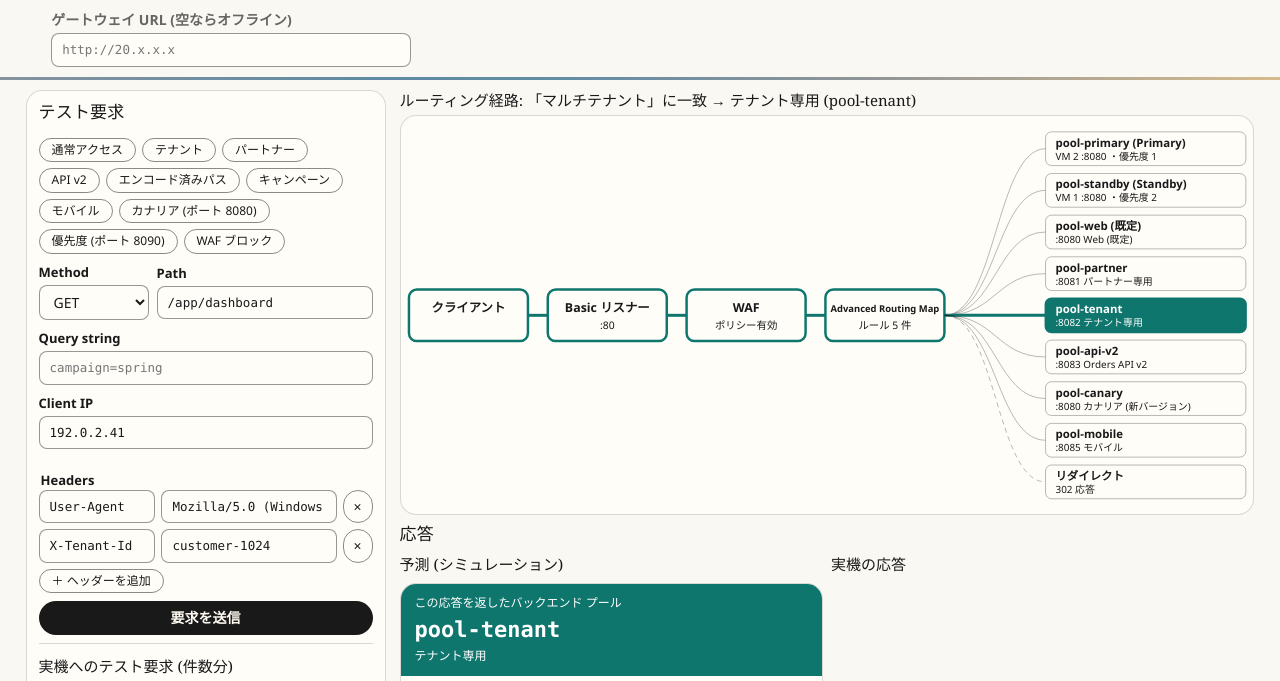
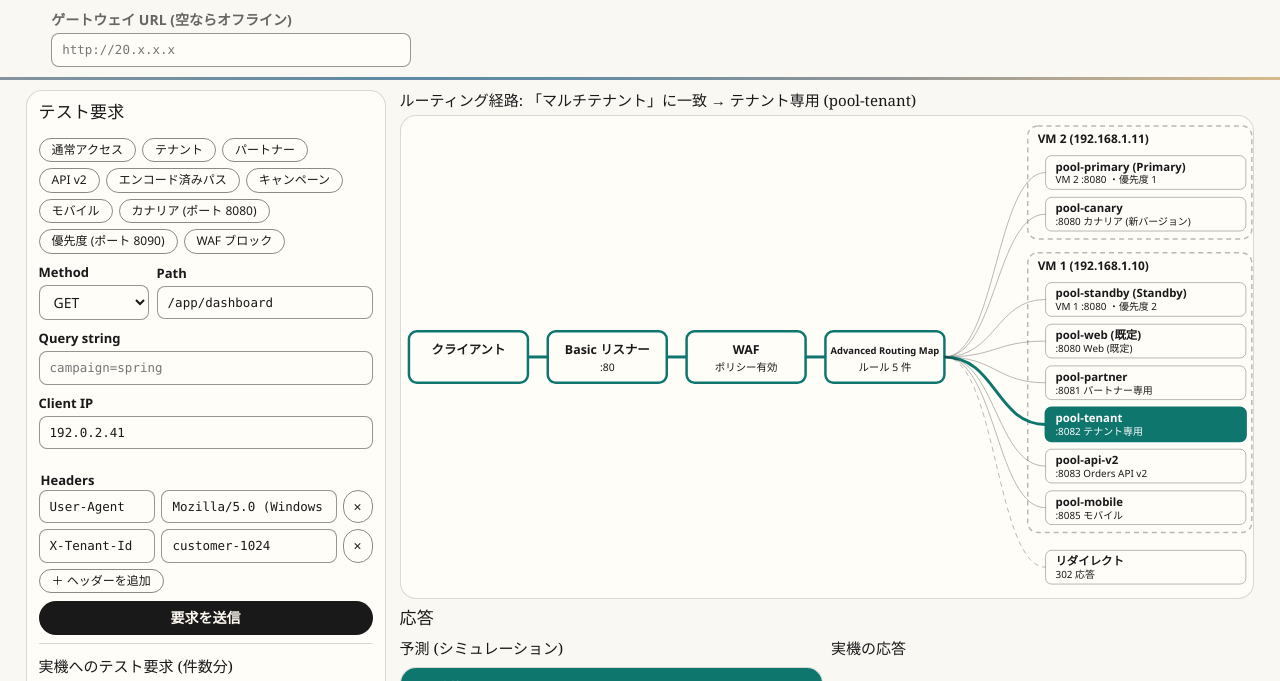
Before and after one commit to koudaiii/agw-advanced-routing-demo, a plain HTML site: page agw-routing-simulator.html in a window 1280 px wide. Shown: the part 41-722 px from the top of the page. Drawn offline with Linux system fonts and the light colour scheme.

Commit message:
feat: 経路図のプールを VM 1 / VM 2 の枠で囲む
VM 2 (192.168.1.11) の枠に pool-primary と pool-canary、VM 1 (192.168.1.10) の枠に pool-standby と残りのプールを入れる。リダイレクトは枠の外。ヘッドレス Chrome で描画を確認。

Co-Authored-By: Claude Haiku 5.5 <noreply@anthropic.com>

```diff
--- a/agw-routing-simulator.html
+++ b/agw-routing-simulator.html
@@ -626,10 +626,30 @@ function renderDiagram() {
     { id: "pool-primary", t: "pool-primary (Primary)", sub: "VM 2 :8080 ・優先度 1", color: "#b45309" },
     { id: "pool-standby", t: "pool-standby (Standby)", sub: "VM 1 :8080 ・優先度 2", color: "#475569" },
   ];
-  const targets = priorityPools.concat(
-    POOLS.map((p) => ({ id: p.id, t: p.id + (p.id === cfg.defaultPool ? " (既定)" : ""), sub: `:${p.port} ${p.label}` })),
-    [{ id: "__redirect", t: "リダイレクト", sub: "302 応答" }]);
-  const rowH = 42, top = 12, H = top * 2 + targets.length * rowH, mid = H / 2;
+  const rowOf = (id) => {
+    const pp = priorityPools.find((x) => x.id === id);
+    if (pp) return pp;
+    const p = POOLS.find((x) => x.id === id);
+    return { id: p.id, t: p.id + (p.id === cfg.defaultPool ? " (既定)" : ""), sub: `:${p.port} ${p.label}` };
+  };
+  // VM ごとに枠で囲む: VM 2 = pool-primary と pool-canary、VM 1 = pool-standby と残りのプール
+  const vmGroups = [
+    { label: "VM 2 (192.168.1.11)", rows: ["pool-primary", "pool-canary"].map(rowOf) },
+    { label: "VM 1 (192.168.1.10)", rows: ["pool-standby", "pool-web", "pool-partner", "pool-tenant", "pool-api-v2", "pool-mobile"].map(rowOf) },
+  ];
+  const rowH = 42, groupGap = 14, frameHead = 26;
+  const frames = [];
+  let cursor = 10;
+  for (const g of vmGroups) {
+    const y0 = cursor, rowStart = y0 + frameHead;
+    g.rows.forEach((t, i) => { t.y = rowStart + i * rowH + rowH / 2; });
+    const y1 = rowStart + g.rows.length * rowH + 4;
+    frames.push({ label: g.label, x: 632, y: y0, w: 226, h: y1 - y0 });
+    cursor = y1 + groupGap;
+  }
+  const redirect = { id: "__redirect", t: "リダイレクト", sub: "302 応答", y: cursor + rowH / 2 };
+  const targets = vmGroups.flatMap((g) => g.rows).concat([redirect]);
+  const H = cursor + rowH + 10, mid = H / 2;
   svg.setAttribute("viewBox", `0 0 860 ${H}`);
   const summary = ev ? describe(d, cfg) : "テスト要求を送信すると経路が表示されます";
   svg.append(s("title", { id: "dgT" }, "要求のルーティング経路図"), s("desc", { id: "dgD" }, summary));
@@ -658,8 +678,12 @@ function renderDiagram() {
     svg.append(s("text", { x: g.x + 60, y: mid - 3, "text-anchor": "middle", "font-size": g.l.length > 12 ? 9.5 : 12.5, "font-weight": 700, fill: "var(--fg)" }, g.l));
     svg.append(s("text", { x: g.x + 60, y: mid + 14, "text-anchor": "middle", "font-size": 10.5, fill: "var(--fg)" }, g.sub));
   });
-  targets.forEach((t, i) => {
-    const y = top + i * rowH + rowH / 2;
+  frames.forEach((f) => {
+    svg.append(s("rect", { x: f.x, y: f.y, width: f.w, height: f.h, rx: 10, fill: "none", stroke: "var(--line)", "stroke-width": 1.5, "stroke-dasharray": "5 4" }));
+    svg.append(s("text", { x: f.x + 10, y: f.y + 17, "font-size": 12, "font-weight": 700, fill: "var(--fg)" }, f.label));
+  });
+  targets.forEach((t) => {
+    const y = t.y;
     const hit = (t.id === "__redirect" && d && d.kind === "redirect") || hitSet.has(t.id);
     const p = t.color ? { color: t.color } : POOLS.find((x) => x.id === t.id);
     svg.append(s("path", { d: `M548 ${mid} C 600 ${mid}, 600 ${y}, 650 ${y}`, fill: "none", stroke: hit && p ? p.color : st(hit), "stroke-width": hit ? 3 : 1, "stroke-dasharray": t.id === "__redirect" ? "5 4" : "none" }));
```
